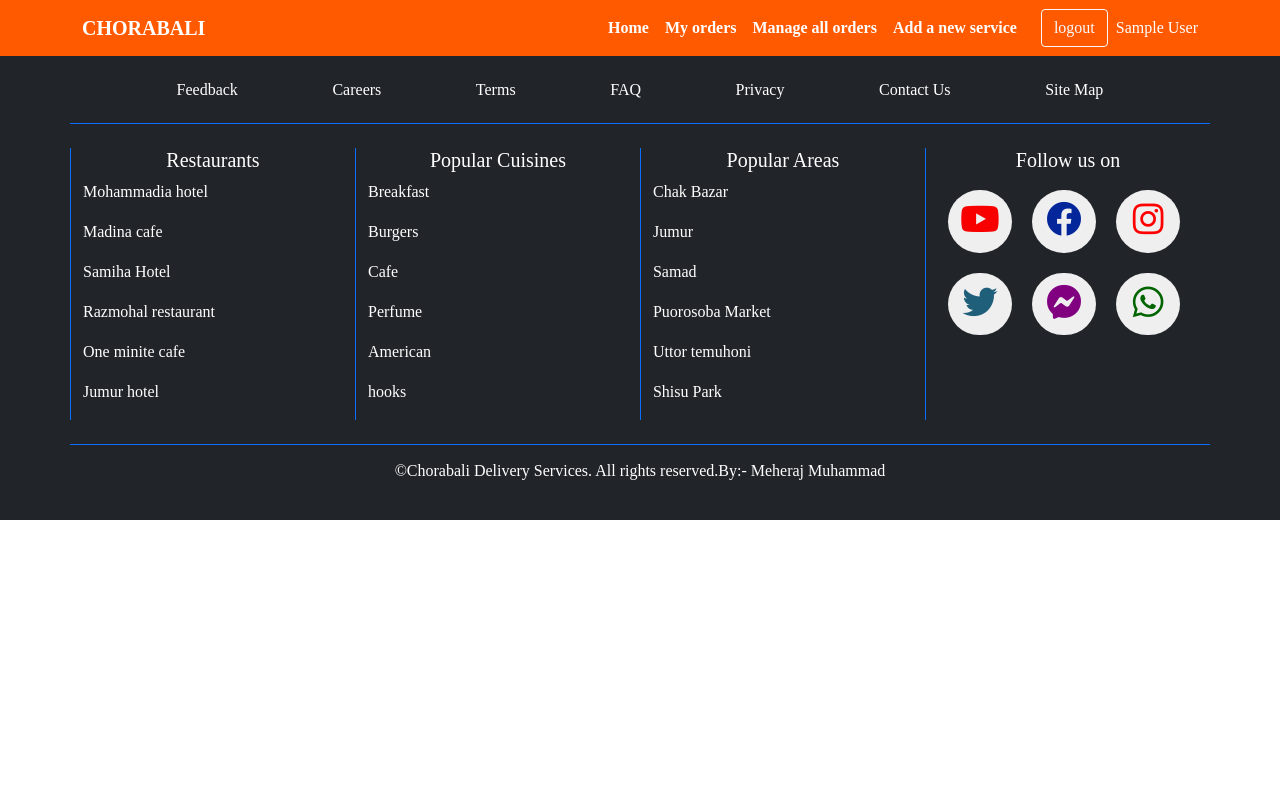
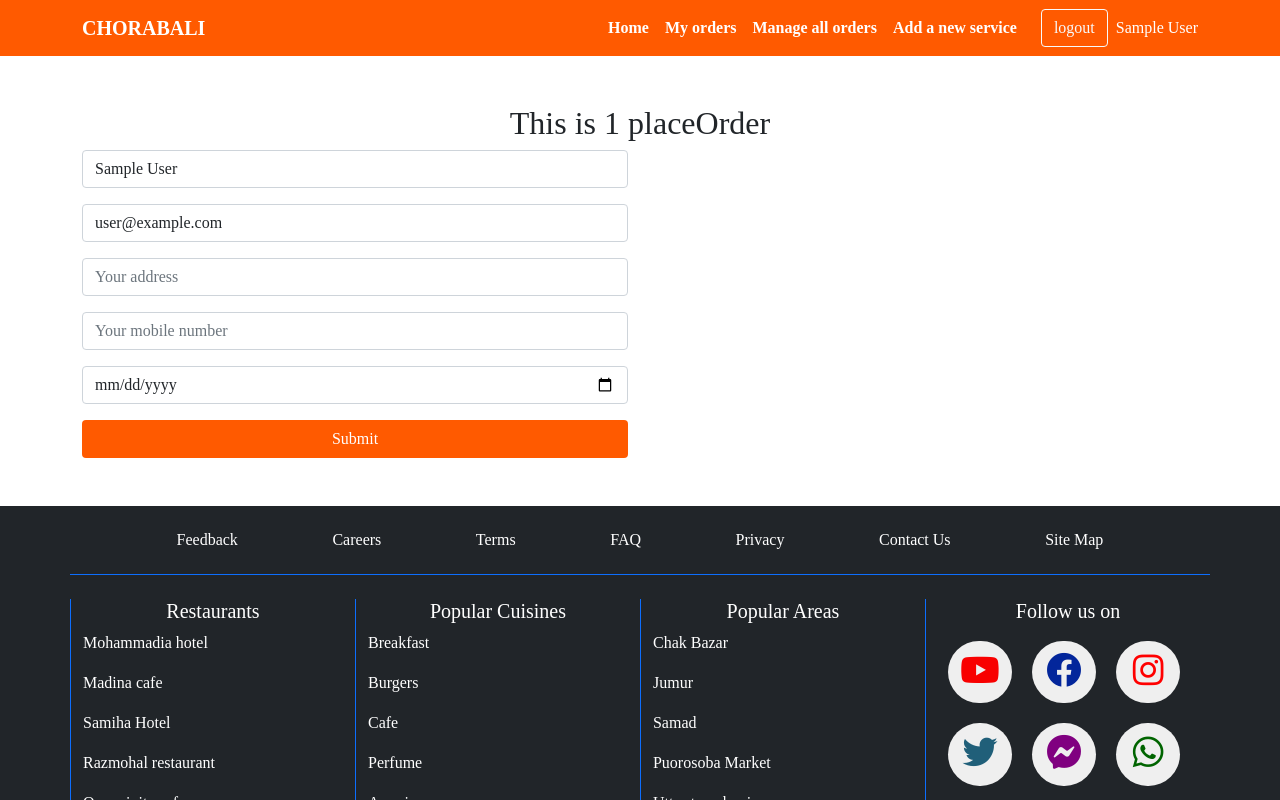
Before and after one commit to MdMeherajHossen1/CHORABALI-DELIVERY-CLIENT-, a React (Create React App) app: page /placeorder/1 in a window 1280 px wide. Shown: the top 800 px of the page. Built offline with nearby package versions, Linux system fonts and the light colour scheme; no server answers; sample sign-in values are in the browser's storage; a web font is replaced by a local one.

Commit message:
placeorder done

```diff
--- a/src/App.js
+++ b/src/App.js
@@ -37,7 +37,7 @@ function App() {
             <Route path="/login">
               <Login></Login>
             </Route>
-            <PrivateRoute path="/orders">
+            <PrivateRoute path="/placeorder/:id">
               <PlaceOrder></PlaceOrder>
             </PrivateRoute>
             <PrivateRoute path="/allorders">
--- a/src/Pages/CreateaNewService/CreateaNewService.js
+++ b/src/Pages/CreateaNewService/CreateaNewService.js
@@ -4,7 +4,7 @@ import { useForm } from "react-hook-form";
 
 const CreateaNewService = () => {
     const [congrats, setCongrats] = useState('')
-    const { register, handleSubmit, reset, formState: { errors } } = useForm();
+    const { register, handleSubmit, reset } = useForm();
     const onSubmit = data => {
         fetch('https://serene-island-93451.herokuapp.com/services', {
             method: "POST",
--- a/src/Pages/Home/Service/Service.js
+++ b/src/Pages/Home/Service/Service.js
@@ -1,9 +1,12 @@
 import React from 'react';
 import { Col } from 'react-bootstrap';
-
-const Service = ({ event }) => {
-
-    const { name, img, desc, charge } = event;
+import { useHistory } from 'react-router'
+const Service = ({ service }) => {
+    const history = useHistory()
+    const { name, img, desc, charge, _id } = service;
+    const handleService = id => {
+        history.push(`/placeorder/${id}`)
+    }
     return (
         <div>
             <Col className="border rounded border-start-0 ">
@@ -17,7 +20,7 @@ const Service = ({ event }) => {
                         <p> {desc}</p>
                         <p><small>Delivery Charge: {charge} BDT</small></p>
 
-                        <button className="btn rounded col-11 mx-auto text-white" style={{ background: "#FF5A00" }}> <i className="fas fa-shopping-cart me-2 "></i>Make a delivery</button>
+                        <button onClick={() => handleService(_id)} className="btn rounded col-11 mx-auto text-white" style={{ background: "#FF5A00" }}> <i className="fas fa-shopping-cart me-2 "></i>Make a delivery</button>
 
                     </div>
 
--- a/src/Pages/Home/Services/Services.js
+++ b/src/Pages/Home/Services/Services.js
@@ -32,9 +32,9 @@ const Services = () => {
                     <img src={'https://i.ibb.co/MD11wKg/huawei.png'} className="rounded" alt="" />
                 </div>
                 <Row xs={1} md={2} lg={2} className="g-4 mt-5">
-                    {services?.map(event => <Service
-                        key={event._id}
-                        event={event}
+                    {services?.map(service => <Service
+                        key={service._id}
+                        service={service}
                     ></Service>)}
                 </Row>
             </section>)}
--- a/src/Pages/PlaceOrder/PlaceOrder.js
+++ b/src/Pages/PlaceOrder/PlaceOrder.js
@@ -1,9 +1,52 @@
-import React from 'react';
+import React, { useState, useEffect } from 'react';
+import { useParams } from 'react-router';
+import { useForm } from "react-hook-form";
+import useAuth from '../../Hooks/useAuth'
+const PlaceOrder = () => {
+    const [service, setService] = useState([])
+    const { id } = useParams()
+    const { user } = useAuth()
+    // const { name, img, desc, charge } = service[0]
+    useEffect(() => {
+        fetch(`https://serene-island-93451.herokuapp.com/services/${id}`)
+            .then(res => res.json())
+            .then(data => setService(data))
+    }, [])
+    const { register, handleSubmit, watch, formState: { errors } } = useForm();
+    const onSubmit = data => {
+        data.service = service[0];
+        fetch('https://serene-island-93451.herokuapp.com/orders', {
+            method: "POST",
+            headers: { 'content-type': 'application/json' },
+            body: JSON.stringify(data)
+        })
+            .then(res => res.json())
+            .then(data => console.log(data))
+    };
 
-const PlaceOrder = () => {
     return (
-        <div>
-            <h2>This is placeOrder</h2>
+        <div className="container my-5">
+            <h2>This is {id} placeOrder</h2>
+            <div className="row">
+                <div className="col-md-6 col-12">
+                    <form onSubmit={handleSubmit(onSubmit)}>
+                        <input className="form-control mb-3" defaultValue={user.displayName} placeholder="Your name" {...register("name", { required: true })} />
+                        <input className="form-control mb-3" defaultValue={user.email} type="email" placeholder="Your email" {...register("email", { required: true })} />
+                        <input className="form-control mb-3" placeholder="Your address" {...register("address", { required: true })} />
+                        {errors.address && (<small>Address is required</small>)}
+                        <input className="form-control mb-3" placeholder="Your mobile number" type="number" {...register("mobile", { required: true })} />
+                        {errors.mobile && (<small>Number is required</small>)}
+                        <input className="form-control mb-3" placeholder="Select the date" type="date" {...register("date", { required: true })} />
+                        {errors.date && (<small>date is required</small>)}
+                        <input className="btn rounded col-12 text-white" type="submit" style={{ background: "#FF5A00" }} />
+                    </form>
+                </div>
+
+                <div className="col-md-6 col-12">
+                    <img src={service[0]?.img} alt="" />
+                    <h1>{service[0]?.name}</h1>
+                </div>
+            </div>
         </div>
     );
 };
```
